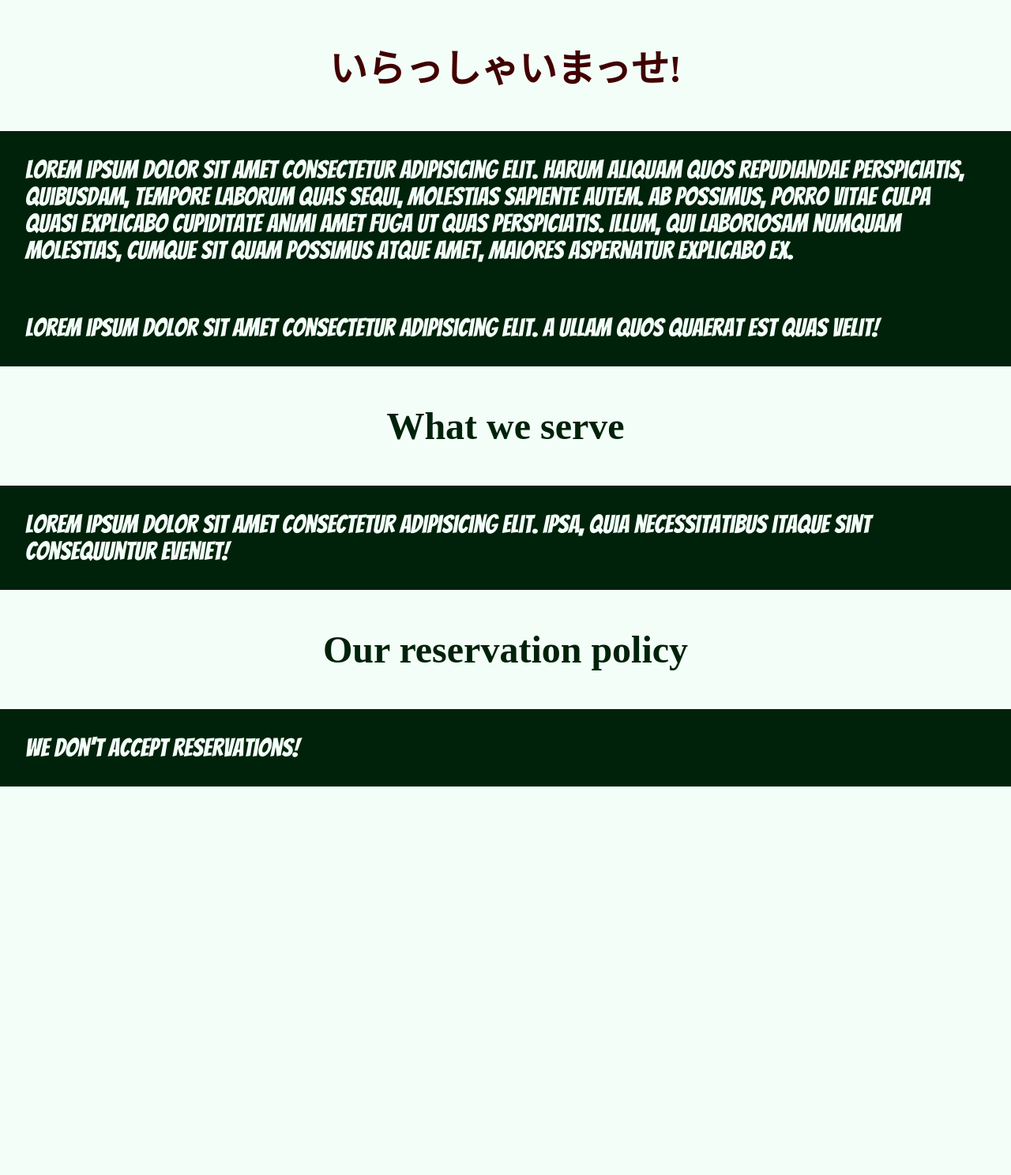
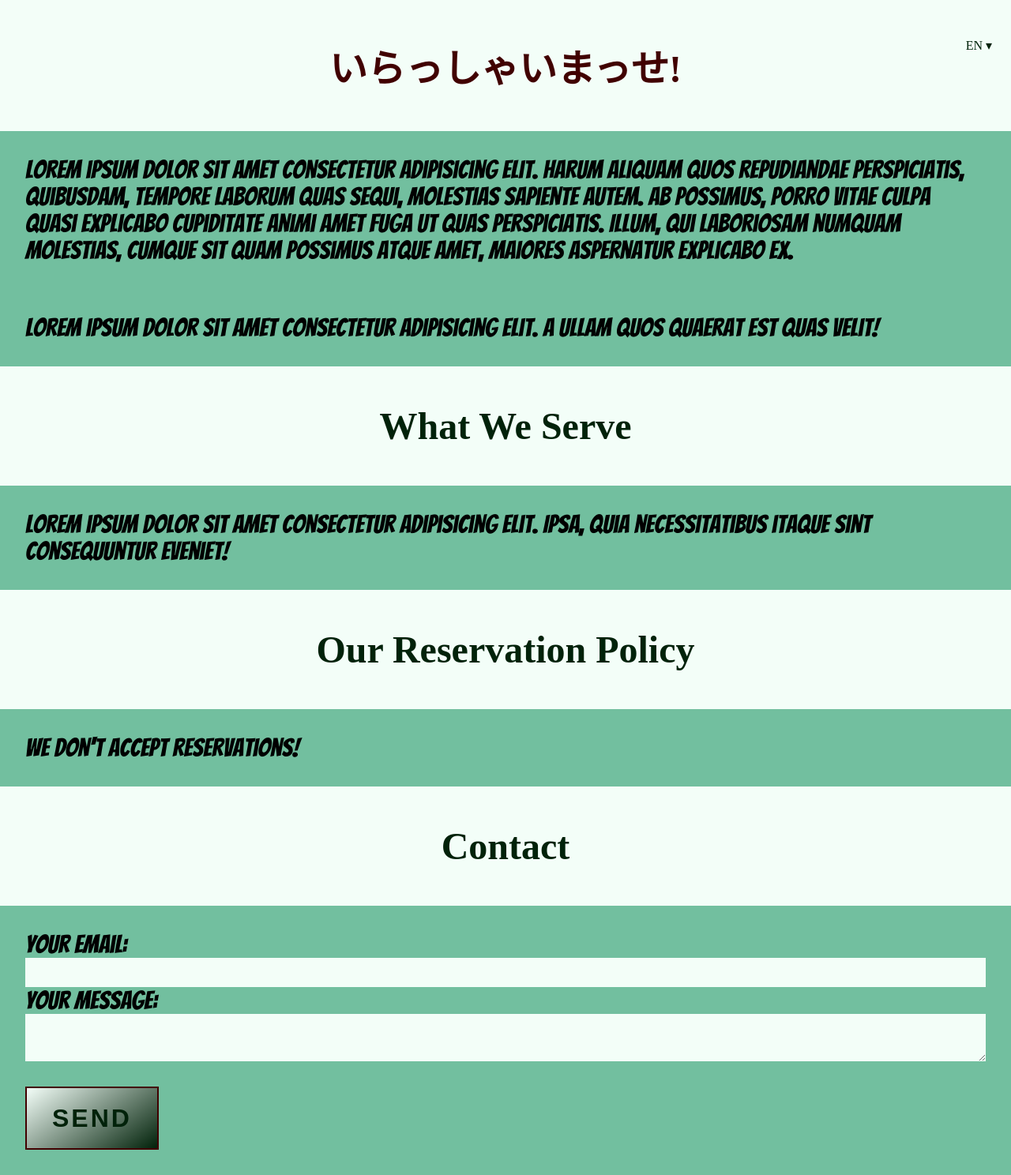
Before and after one commit to Aequivinius/jubilant-adventure, a plain HTML site: page index.html in a window 1280 px wide. Shown: the whole page at 79% size. Before the commit the page ends 996 px from the top, so only its background shows below. Drawn offline with Linux system fonts and the light colour scheme.

Commit message:
language switcher

```diff
--- a/index.html
+++ b/index.html
@@ -19,24 +19,61 @@
 
 <body>
 
+    <nav>
+        <div id="languages">
+            <div id="language">
+                <a id="toggle" href="#languages">en</a>
+            </div>
+            <ul>
+                <li><a href="/jp.html">jp</a></li>
+                <li id="cross"><a href="#">╳</a></li>
+            </ul>
+        </div>
+    </nav>
+
+    <header>
         <h1 id="hero">いらっしゃいまっせ!</h1>
-
-    <p>Lorem ipsum dolor sit amet consectetur adipisicing elit. Harum aliquam quos repudiandae perspiciatis, quibusdam,
-        tempore laborum quas sequi, molestias sapiente autem. Ab possimus, porro vitae culpa quasi explicabo cupiditate
-        animi amet fuga ut quas perspiciatis. Illum, qui laboriosam numquam molestias, cumque sit quam possimus atque
+        <p>Lorem ipsum dolor sit amet consectetur adipisicing elit. Harum aliquam quos repudiandae perspiciatis,
+            quibusdam,
+            tempore laborum quas sequi, molestias sapiente autem. Ab possimus, porro vitae culpa quasi explicabo
+            cupiditate
+            animi amet fuga ut quas perspiciatis. Illum, qui laboriosam numquam molestias, cumque sit quam possimus
+            atque
             amet, maiores aspernatur explicabo ex.</p>
 
         <p>Lorem ipsum dolor sit amet consectetur adipisicing elit. A ullam quos quaerat est quas velit!</p>
+    </header>
 
+    <section>
         <h2>What we serve</h2>
 
         <p>Lorem ipsum dolor sit amet consectetur adipisicing elit. Ipsa, quia necessitatibus itaque sint consequuntur
             eveniet!</p>
+    </section>
 
-
+    <section>
         <h2>Our reservation policy</h2>
 
         <p>We don't accept reservations!</p>
+    </section>
+
+    <section>
+        <h2>Contact</h2>
+
+        <!-- modify this form HTML and place wherever you want your form -->
+        <form action="https://formspree.io/f/mdobbyyw" method="POST">
+            <label>
+                Your email:
+                <input type="email" name="email">
+            </label>
+            <label>
+                Your message:
+                <textarea name="message"></textarea>
+            </label>
+            <!-- your other form fields go here -->
+            <button type="submit">Send</button>
+        </form>
+    </section>
 
 </body>
 
--- a/styles.css
+++ b/styles.css
@@ -10,6 +10,7 @@
 
 :root {
     --lightcolor: rgb(243, 254, 248);
+    --mediumcolor: rgb(114, 191, 159);
     --darkcolor: rgb(1, 34, 10);
     --accentcolor: rgb(65, 0, 0);
 }
@@ -29,13 +30,128 @@ h2 {
     color: var(--darkcolor);
     text-align: center;
     font-size: 3em;
+    text-transform: capitalize;
 }
-
 
 p {
     font-size: 2em;
     padding: 1em;
+    font-family: 'Bangers', cursive;
+    background-color: var(--mediumcolor)
+}
+
+form {
+    font-family: 'Bangers', cursive;
+    font-size: 2em;
+    background-color: var(--mediumcolor);
+    padding: 1em;
+}
+
+input,
+textarea {
+    display: block;
+    background-color: var(--lightcolor);
+    width: 100%;
+}
+
+button {
+    align-items: center;
+    background-image: linear-gradient(144deg, var(--lightcolor), var(--darkcolor));
     background-color: var(--darkcolor);
+    border: 2px solid var(--accentcolor);
+
+    cursor: pointer;
+    display: inline-flex;
+    height: 2.5em;
+    margin-top: 1em;
+    padding: 1em;
+    justify-content: center;
+    text-align: center;
+    touch-action: manipulation;
+    color: var(--darkcolor);
+    font-weight: bold;
+    letter-spacing: 3px;
+    text-transform: uppercase;
+}
+
+button:hover {
+    font-size: 1.1em;
+    transition: all .3s;
     color: var(--lightcolor);
-    font-family: 'Bangers', cursive;
 }
+
+#languages {
+    position: absolute;
+    top: 1.5em;
+    right: 1.5em;
+    text-transform: uppercase;
+    color: var(--darkcolor);
+    overflow: auto;
+    height: 8em;
+}
+
+#language {
+    cursor: pointer;
+    padding-top: 1.5em;
+}
+
+#toggle:after {
+    content: " ▾";
+}
+
+#language:hover,
+#language:target {
+    color: var(--accentcolor);
+}
+
+#languages ul {
+    display: none;
+    font-size: 1em;
+    position: absolute;
+    left: 0em;
+    top: 3.5em;
+    padding: 0;
+}
+
+#languages ul li {
+    height: 1em;
+    margin: 0;
+}
+
+#languages ul li a {
+    font-weight: normal;
+    text-transform: uppercase;
+    font-size: 1em;
+    letter-spacing: 0px;
+}
+
+#languages a {
+    color: inherit;
+    text-decoration: none;
+}
+
+#languages ul li a:hover {
+    color: var(--accentcolor);
+}
+
+
+
+#languages:hover ul,
+#languages:target ul {
+    display: block;
+}
+
+
+#languages ul:hover {
+    display: block;
+}
+
+#cross {
+    padding-top: .5em;
+}
+
+@media (hover: hover) {
+    #cross {
+        display: none;
+    }
+}
```
Lines whose indentation alone changed are shown as unchanged.
